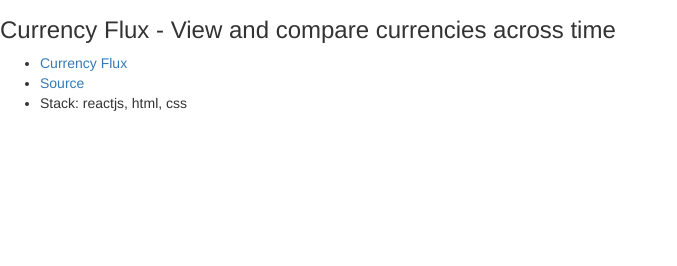
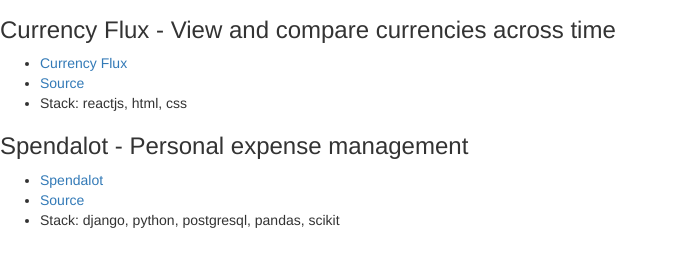
Before and after one commit to tlam/tlam.github.io, a plain HTML site: page index.html in a window 1280 px wide. Shown: the part 56-322 px from the top of the page, without its empty margins (0-677 px from the left). Drawn offline with nearby package versions, Linux system fonts and the light colour scheme.

Commit message:
Adding spendalot project

```diff
--- a/index.html
+++ b/index.html
@@ -13,5 +13,13 @@
         <li>Stack: reactjs, html, css</li>
       </ul>
     </section>
+    <section>
+      <h3>Spendalot - Personal expense management</h3>
+      <ul>
+        <li><a href="http://spendalot.herokuapp.com">Spendalot</a></li>
+        <li><a href="https://github.com/tlam/spendalot">Source</a></li>
+        <li>Stack: django, python, postgresql, pandas, scikit</li>
+      </ul>
+    </section>
   </body>
 </html>
```
